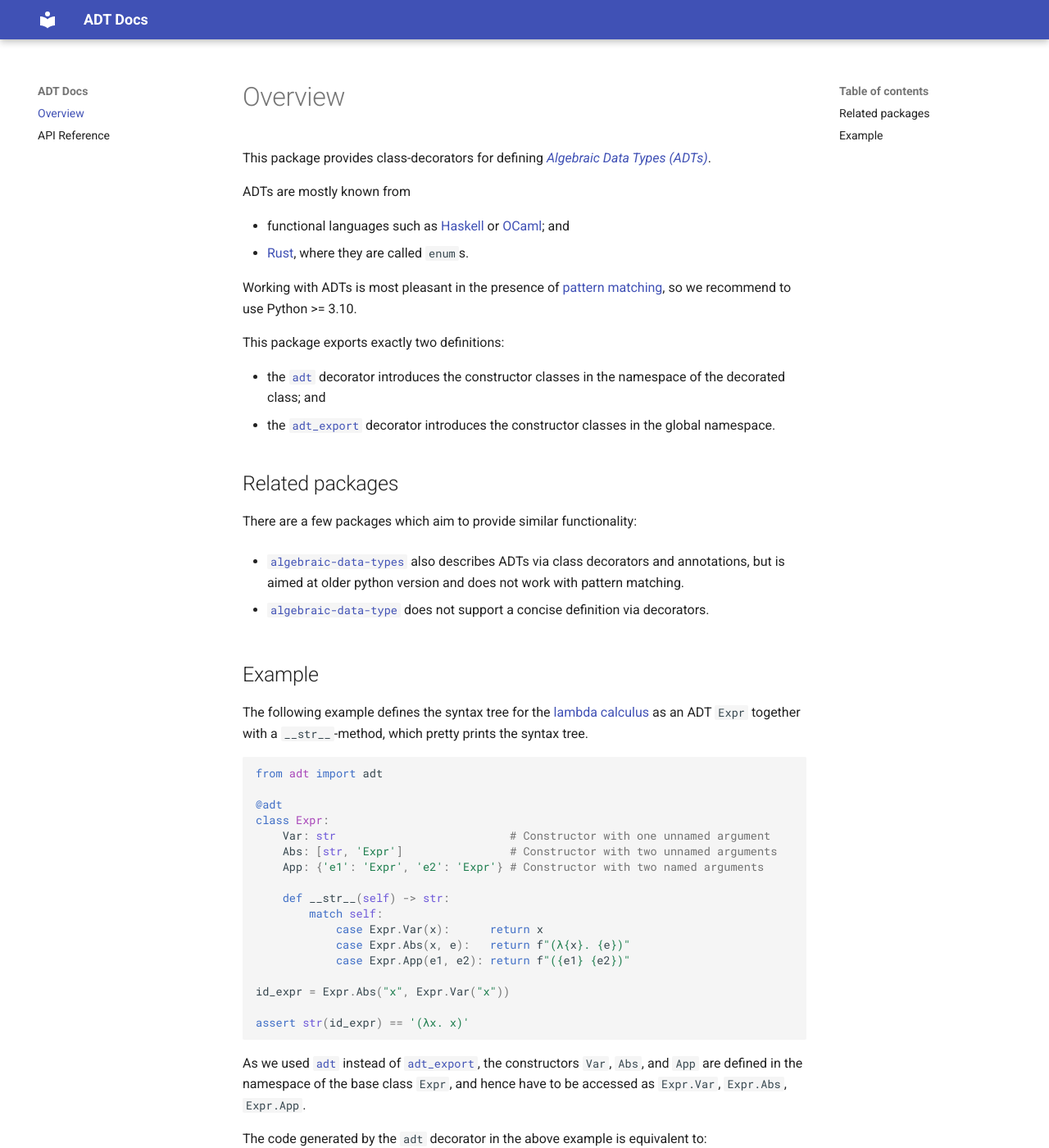
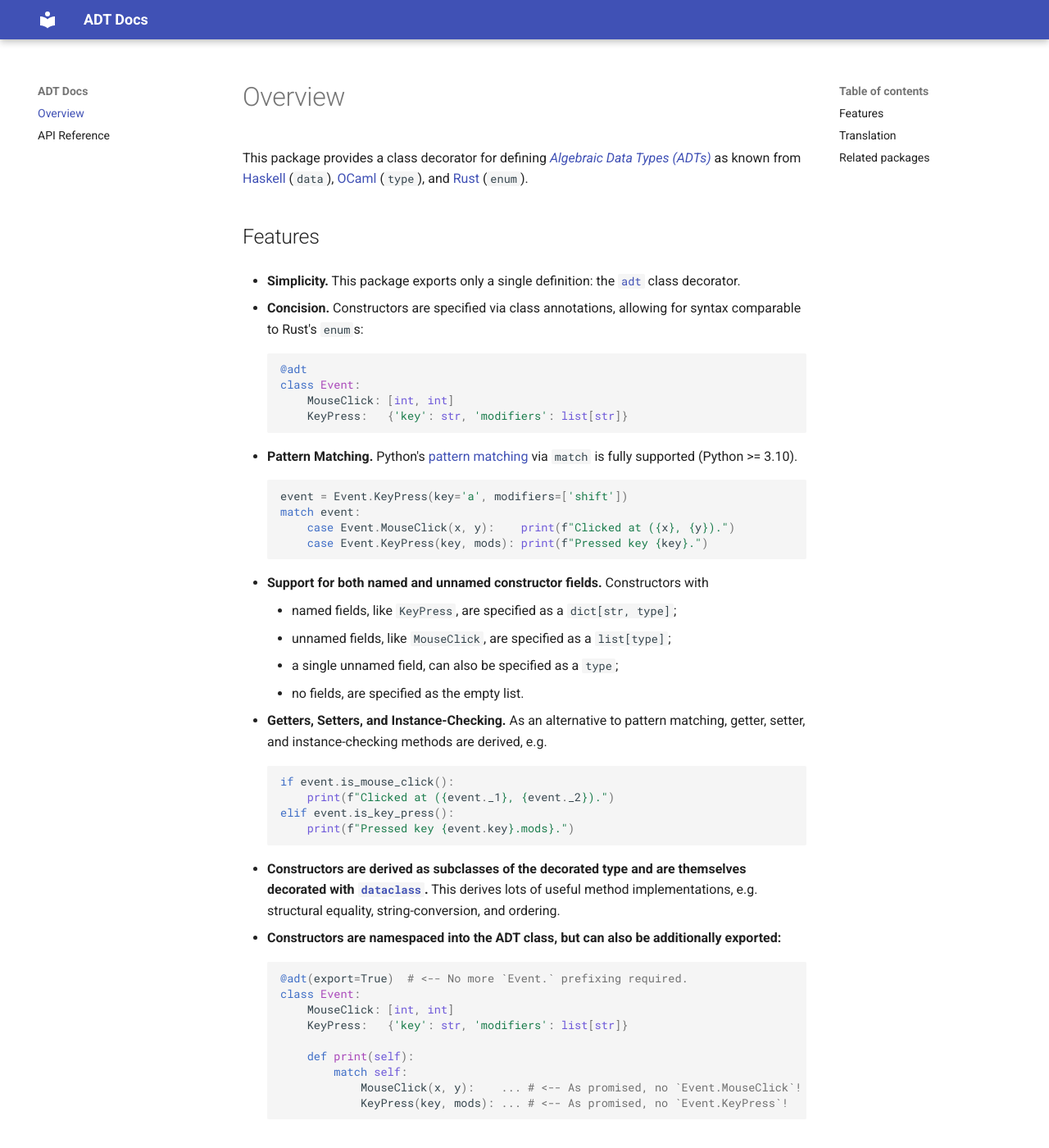
Before and after one commit to m0rphism/adt-decorators, an MkDocs documentation site: the page built from docs/overview.md, in a window 1280 px wide and 1400 px high. Shown: the whole window at 82% size. Built offline with MkDocs 1.6.1 and Material for MkDocs 9.7.7, drawn with Linux system fonts in a browser that asks for light colours; some of the changed text lies outside the part shown.

Commit message:
Bump to 0.2.0: Merged 'adt' and 'adt_export' decorators and improved documentation.

````diff
--- a/docs/overview.md
+++ b/docs/overview.md
@@ -1,112 +1,135 @@
 # Overview
 
-This package provides class-decorators for defining
-*[Algebraic Data Types (ADTs)](https://en.wikipedia.org/wiki/Algebraic_data_type)*.
+This package provides a class decorator for defining
+*[Algebraic Data Types (ADTs)](https://en.wikipedia.org/wiki/Algebraic_data_type)* as known from
+[Haskell](https://wiki.haskell.org/Algebraic_data_type) (`data`),
+[OCaml](https://cs3110.github.io/textbook/chapters/data/algebraic_data_types.html) (`type`), and
+[Rust](https://doc.rust-lang.org/book/ch06-01-defining-an-enum.html) (`enum`).
 
-ADTs are mostly known from
+## Features
 
-- functional languages such as
-[Haskell](https://wiki.haskell.org/Algebraic_data_type) or
-[OCaml](https://cs3110.github.io/textbook/chapters/data/algebraic_data_types.html); and
-- [Rust](https://doc.rust-lang.org/book/ch06-01-defining-an-enum.html), where they are called `enum`s.
+- **Simplicity.** This package exports only a single definition: the
+  [`adt`](../reference/#adt.adt) class decorator.
 
-Working with ADTs is most pleasant in the presence of
-[pattern matching](https://peps.python.org/pep-0636/),
-so we recommend to use Python >= 3.10.
+- **Concision.** Constructors are specified via class annotations,
+  allowing for syntax comparable to Rust's `enum`s:
+  ```python
+  @adt
+  class Event:
+      MouseClick: [int, int]
+      KeyPress:   {'key': str, 'modifiers': list[str]}
+  ```
 
-This package exports exactly two definitions:
+- **Pattern Matching.** Python's [pattern matching](https://peps.python.org/pep-0636/) via `match` is fully supported (Python >= 3.10).
+  ```python
+  event = Event.KeyPress(key='a', modifiers=['shift'])
+  match event:
+      case Event.MouseClick(x, y):    print(f"Clicked at ({x}, {y}).")
+      case Event.KeyPress(key, mods): print(f"Pressed key {key}.")
+  ```
 
-- the [`adt`](reference.md#adt.adt) decorator introduces the constructor classes in the namespace of the decorated class; and
-- the [`adt_export`](reference.md#adt.adt_export) decorator introduces the constructor classes in the global namespace.
+-   **Support for both named and unnamed constructor fields.** Constructors with
 
-## Related packages
+    - named fields, like `KeyPress`, are specified as a `dict[str, type]`;
+    - unnamed fields, like `MouseClick`,  are specified as a `list[type]`;
+    - a single unnamed field, can also be specified as a `type`;
+    - no fields, are specified as the empty list.
 
-There are a few packages which aim to provide similar functionality:
+- **Getters, Setters, and Instance-Checking.** As an alternative to pattern matching, getter,
+  setter, and instance-checking methods are derived, e.g.
+  ```python
+  if event.is_mouse_click():
+      print(f"Clicked at ({event._1}, {event._2}).")
+  elif event.is_key_press():
+      print(f"Pressed key {event.key}.mods}.")
+  ```
 
-- [`algebraic-data-types`](https://pypi.org/project/algebraic-data-types/)
-  also describes ADTs via class decorators and
-  annotations, but is aimed at older python version and does not work
-  with pattern matching.
+- **Constructors are derived as subclasses of the decorated type and
+   are themselves decorated with
+   [`dataclass`](https://docs.python.org/3/library/dataclasses.html).**
+  This derives lots of useful method implementations, e.g. structural
+  equality, string-conversion, and ordering.
 
-- [`algebraic-data-type`](https://pypi.org/project/algebraic-data-type/)
-  does not support a concise definition via decorators.
+- **Constructors are namespaced into the ADT class, but can also be additionally exported:**
+  ```python
+  @adt(export=True)  # <-- No more `Event.` prefixing required.
+  class Event:
+      MouseClick: [int, int]
+      KeyPress:   {'key': str, 'modifiers': list[str]}
 
-## Example
+      def print(self):
+          match self:
+              MouseClick(x, y):    ... # <-- As promised, no `Event.MouseClick`!
+              KeyPress(key, mods): ... # <-- As promised, no `Event.KeyPress`!
+  ```
 
-The following example defines the syntax tree for the
-[lambda calculus](https://en.wikipedia.org/wiki/Lambda_calculus)
-as an ADT `Expr` together with a `__str__`-method, which pretty prints
-the syntax tree.
 
-```python
-from adt import adt
+## Translation
 
-@adt
-class Expr:
-    Var: str                          # Constructor with one unnamed argument
-    Abs: [str, 'Expr']                # Constructor with two unnamed arguments
-    App: {'e1': 'Expr', 'e2': 'Expr'} # Constructor with two named arguments
+The code generated in the above example by the `adt` decorator for the
+`Event` ADT behaves equivalent to the following code, with the
+exception that the constructor classes are constructed anonymously, so
+the global namespace is not even temporarily polluted unless
+`@adt(export=True)` is used.
 
-    def __str__(self) -> str:
-        match self:
-            case Expr.Var(x):      return x
-            case Expr.Abs(x, e):   return f"(λ{x}. {e})"
-            case Expr.App(e1, e2): return f"({e1} {e2})"
-
-id_expr = Expr.Abs("x", Expr.Var("x"))
-
-assert str(id_expr) == '(λx. x)'
-```
-
-As we used [`adt`](../reference/#adt.adt) instead of [`adt_export`](../reference/#adt.adt_export),
-the constructors `Var`, `Abs`, and `App` are defined in the namespace
-of the base class `Expr`, and hence have to be accessed as `Expr.Var`, `Expr.Abs`, `Expr.App`.
-
-The code generated by the `adt` decorator in the above example is equivalent to:
 ```python
 from dataclasses import dataclass
 
-class Expr:
+class Event:
     def __init__(self, *args, **kwargs):
         raise TypeError(
             "Tried to construct an ADT instead of one of it's constructors.")
 
-    def __str__(self) -> str:
-        match self:
-            case Expr.Var(x):      return x
-            case Expr.Abs(x, e):   return f"(λ{x}. {e})"
-            case Expr.App(e1, e2): return f"({e1} {e2})"
+    def is_mouse_click(self) -> bool:
+        return isinstance(self, MouseClick)
 
-    def is_var(self) -> bool:
-        return isinstance(self, Var)
-
-    def is_abs(self) -> bool:
-        return isinstance(self, Abs)
-
-    def is_app(self) -> bool:
-        return isinstance(self, App)
+    def is_key_press(self) -> bool:
+        return isinstance(self, KeyPress)
 
 @dataclass
-class Var(Expr):
-  _1: str
+class MouseClick(Expr):
+  _1: int
+  _2: int
 
 @dataclass
-class Abs(Expr):
-  _1: str
-  _2: 'Expr'
+class KeyPress(Expr):
+  key: str
+  modifiers: list[str]
 
-@dataclass
-class App(Expr):
-  e1: str
-  e2: 'Expr'
+Expr.MouseClick = MouseClick
+Expr.KeyPress   = KeyPress
+if not export:
+    del MouseClick
+    del KeyPress
+```
 
-# Those statements are not really executed, as the `Var`, `Abs` and
-# `App` classes are created anonymously, so in the real implementation
-# the global namespace is *not* even temporarily polluted.
-Expr.Var = Var
-Expr.Abs = Abs
-Expr.App = App
-del Var
-del Abs
-del App
-```
+## Related packages
+
+The following compares this package to packages which aim to provide similar functionality:
+
+- [`algebraic-data-types`](https://pypi.org/project/algebraic-data-types/)
+  also describes ADTs via class decorators and
+  annotations, but does *not* support pattern matching via `match`, as it is aimed
+  at older python versions. Also the package does not support named
+  constructor parameters.
+
+- [`algebraic-data-type`](https://pypi.org/project/algebraic-data-type/) and
+  [`UxADT`](https://pypi.org/project/UxADT/)
+  does not support a concise definition via decorators and does not
+  support pattern matching via `match`.
+
+- [`choicetypes`](https://pypi.org/project/choicetypes/) implements
+  similar functionality, but instead of having subclasses for the constructors,
+  the `__init__`-method of the main ADT-Class takes a named argument
+  for each constructor variant, which is more verbose, error-prone and
+  does not have a straightforward way to support named constructor arguments.
+
+- [`match-variant`](https://pypi.org/project/match-variant/) supports
+  pattern matching via `match` and realizes ADTs by inheriting from a
+  base class called `Variant` that seems to process the annotations.
+  It does not seem to support named constructor parameters and
+  methods that check if the ADT is a certain constructor.
+
+- [`py-foldadt`](https://pypi.org/project/py-foldadt/) comes without
+  any documentation and has unclear functionality. It defines various
+  algebraic structures like semirings with unclear connection to ADTs.
--- a/setup.py
+++ b/setup.py
@@ -5,7 +5,7 @@ with open('docs/overview.md', 'r') as f:
 
 setup(
     name='adt-decorators',
-    version='0.1.1',
+    version='0.2.0',
     description='Algebraic Data Types via Class Decorators',
     long_description=desc,
     long_description_content_type='text/markdown',
````
Also changed, not shown: adt/__init__.py (+17 -11 lines).
